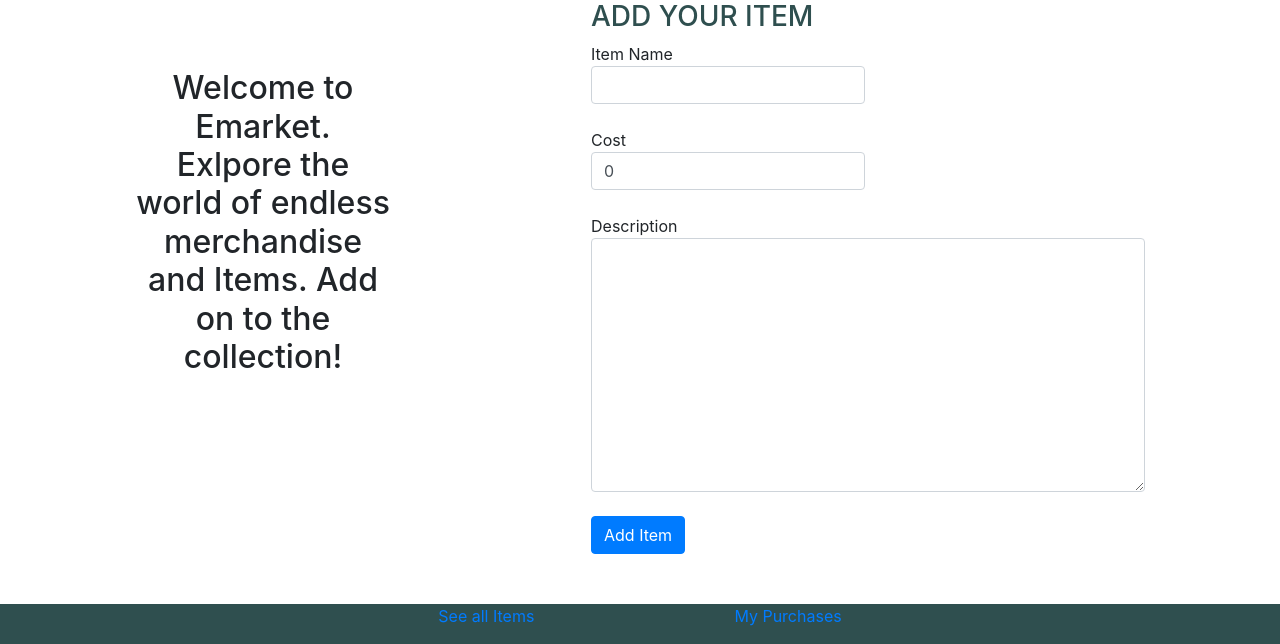
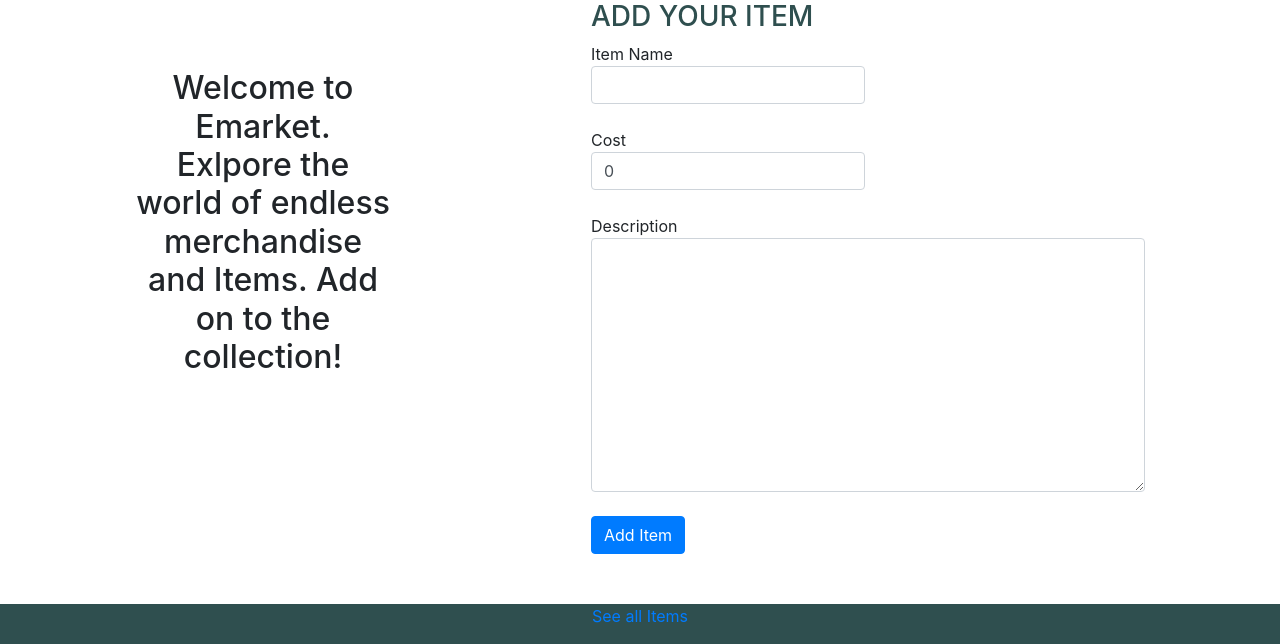
Before and after one commit to TonyBaro/GroupProject, a Flask app: template flask_app/templates/dashboard.html in a window 1280 px wide. Shown: the part 200-844 px from the top of the page. Run offline with Flask 2, Linux system fonts and the light colour scheme; the template is opened without the code that fills it, so the values that code supplies are empty.

Commit message:
remove extra link

```diff
--- a/flask_app/templates/dashboard.html
+++ b/flask_app/templates/dashboard.html
@@ -58,7 +58,6 @@
     </div>
     <footer id="footer" class = "flex-middle">
         <p><a href ="/items">See all Items</a></p>
-        <p><a href="#">My Purchases</a></p>
     </footer>
 </body>
 </html>
--- a/flask_app/templates/updateItem.html
+++ b/flask_app/templates/updateItem.html
@@ -48,7 +48,6 @@
     <div id = "footer" class = "flex-middle">
         <p><a href ="/items">See all Items</a></p>
         <p><a href ="/dashboard">Dashboard</a></p>
-        <p><a href="#">My Purchases</a></p>
     </div>
 </body>
 </html>
--- a/flask_app/templates/viewItem.html
+++ b/flask_app/templates/viewItem.html
@@ -43,7 +43,6 @@
     <div id = "links" class = "flex-middle">
         <p><a href ="/items">See all Items</a></p>
         <p><a href ="/dashboard">Dashboard</a></p>
-        <p><a href="#">My Purchases</a></p>
     </div>
 </body>
 </html>
```
